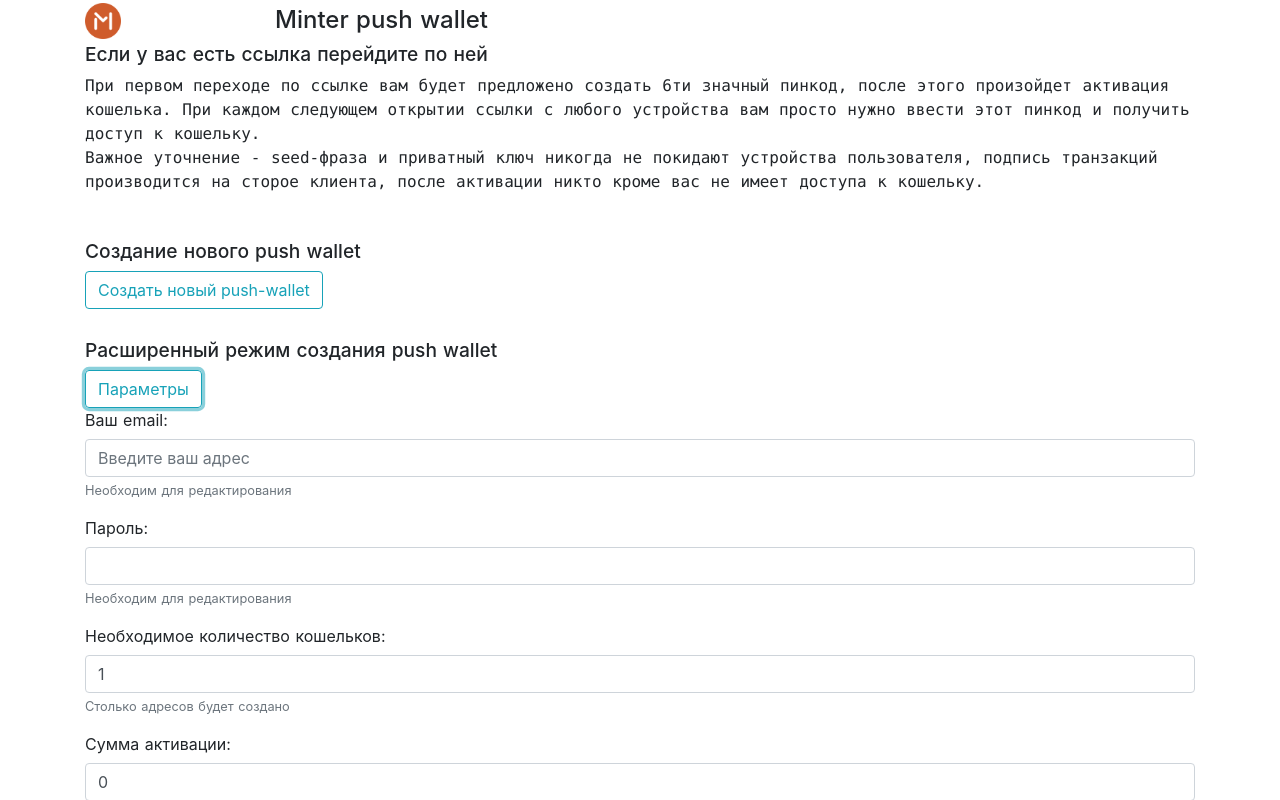
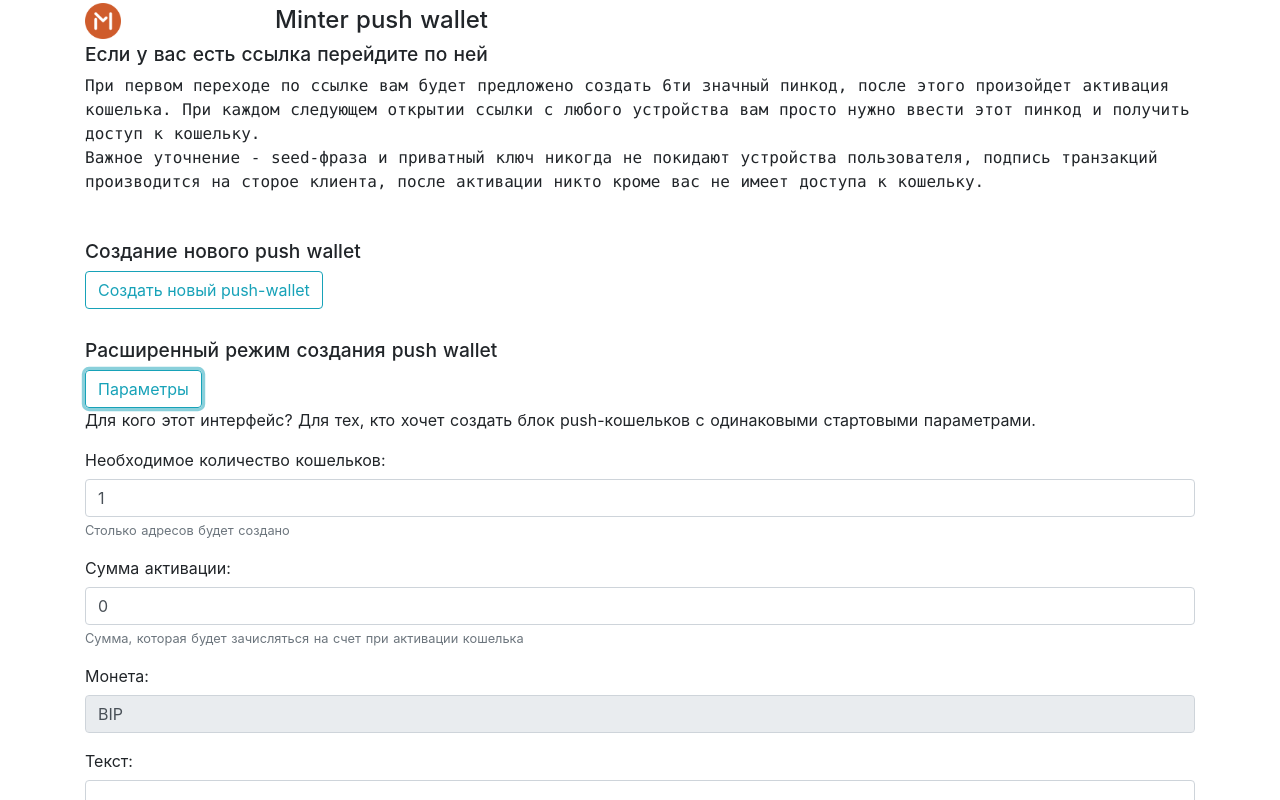
Before and after one commit to horus20/minter-push-client, a Nuxt app: page / in a window 1280 px wide. Both pictures are taken after a click on the button "Параметры". Shown: the top 800 px of the page. Built offline with nearby package versions, Linux system fonts and the light colour scheme; what vue-clipboard2 would draw is missing.

Commit message:
update create complex company

```diff
--- a/pages/index.vue
+++ b/pages/index.vue
@@ -37,10 +37,15 @@
         <b-button v-if="!isCreateBlockNew" v-b-toggle.createDetail variant="outline-info">Параметры</b-button>
 
         <b-collapse v-if="!isCreateBlockNew" id="createDetail">
-          <div class="row balances">
+          <div class="row">
+            <div class="col">
+              <p>Для кого этот интерфейс? Для тех, кто хочет создать блок push-кошельков с одинаковыми стартовыми параметрами.</p>
+            </div>
+          </div>
+          <div class="row">
             <div class="col">
               <b-form ref="form">
-                <b-form-group
+                <!--<b-form-group
                   label="Ваш email:"
                   description="Необходим для редактирования"
                 >
@@ -59,7 +64,7 @@
                     v-model="createParams.password"
                     type="text"
                   ></b-form-input>
-                </b-form-group>
+                </b-form-group>-->
 
                 <b-form-group
                   label="Необходимое количество кошельков:"
@@ -86,7 +91,7 @@
                 >
                   <b-form-input
                     v-model="createParams.params.symbol"
-                    type="text" minlength="2"
+                    type="text" minlength="2" disabled
                     placeholder="BIP"
                   ></b-form-input>
                 </b-form-group>
--- a/pages/w/_id.vue
+++ b/pages/w/_id.vue
@@ -110,7 +110,7 @@
     </b-modal>
 
     <!-- success -->
-    <b-modal id="modalSuccess" centered title="" ok-only
+    <b-modal id="modalSuccess" centered v-bind:title="successTitle" ok-only
              header-bg-variant="info"
              header-text-variant="light"
     >
@@ -309,8 +309,8 @@
   import BigNumber from 'bignumber.js'
   import VueClipboard from 'vue-clipboard2'
 
-  const BACKEND_BASE_URL = 'https://minterpush.ru'
-  //const BACKEND_BASE_URL = 'http://localhost:3048'
+  //const BACKEND_BASE_URL = 'https://minterpush.ru'
+  const BACKEND_BASE_URL = 'http://localhost:3048'
   const EXPLORER_BASE_URL = 'https://explorer-api.minter.network'
   const EXPLORER_GATE_API_URL = 'https://gate-api.minter.network'
   const LINK = 'https://minterpush.ru/w/'
@@ -328,6 +328,7 @@
         pincode: '',
 
         errorMsg: '',
+        successTitle: '',
         successMsg: '',
         successMsgLink: '',
 
@@ -345,7 +346,9 @@
           address: '',
           value: '',
           symbol: '',
-        }
+        },
+
+        activateParams: {}
       }
     },
     computed: {
@@ -448,8 +451,21 @@
           if (response.status === 200) {
             if (response.data.status === 100) {
               // activate complete!
-              // wait 5 sec
-              await this.sleep(10 * 1000);
+              const afterActivateResponse = await axios.post(`${BACKEND_BASE_URL}/api/${this.uid}/after`, {
+                mxaddress: this.address,
+              })
+              // wait 6 sec
+              await this.sleep(6 * 1000);
+
+              if (afterActivateResponse.status === 200 && afterActivateResponse.data) {
+                this.activateParams = afterActivateResponse.data
+
+                if (this.activateParams.title || this.activateParams.notice) {
+                  this.successTitle = this.activateParams.title
+                  this.successMsg = this.activateParams.notice
+                  this.$bvModal.show('modalSuccess')
+                }
+              }
 
               this.isCreateNew = false
               this.isLogin = true
```
